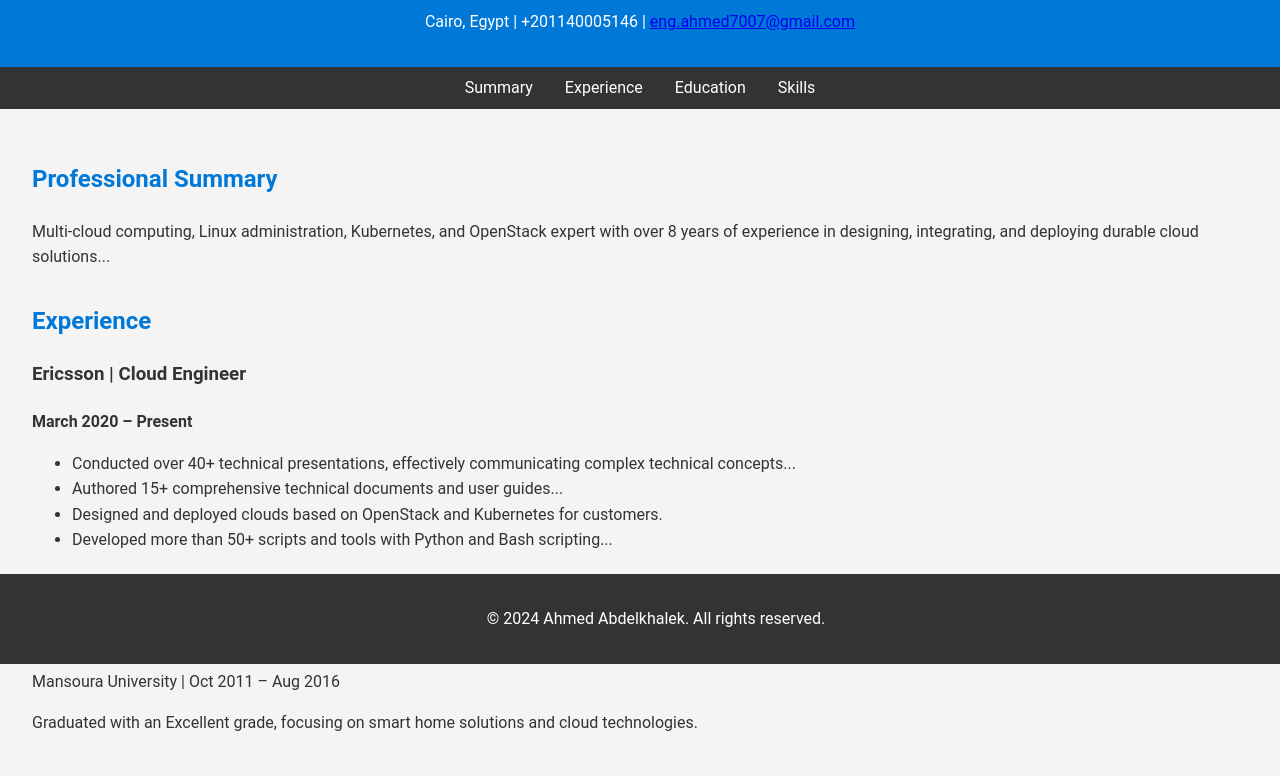
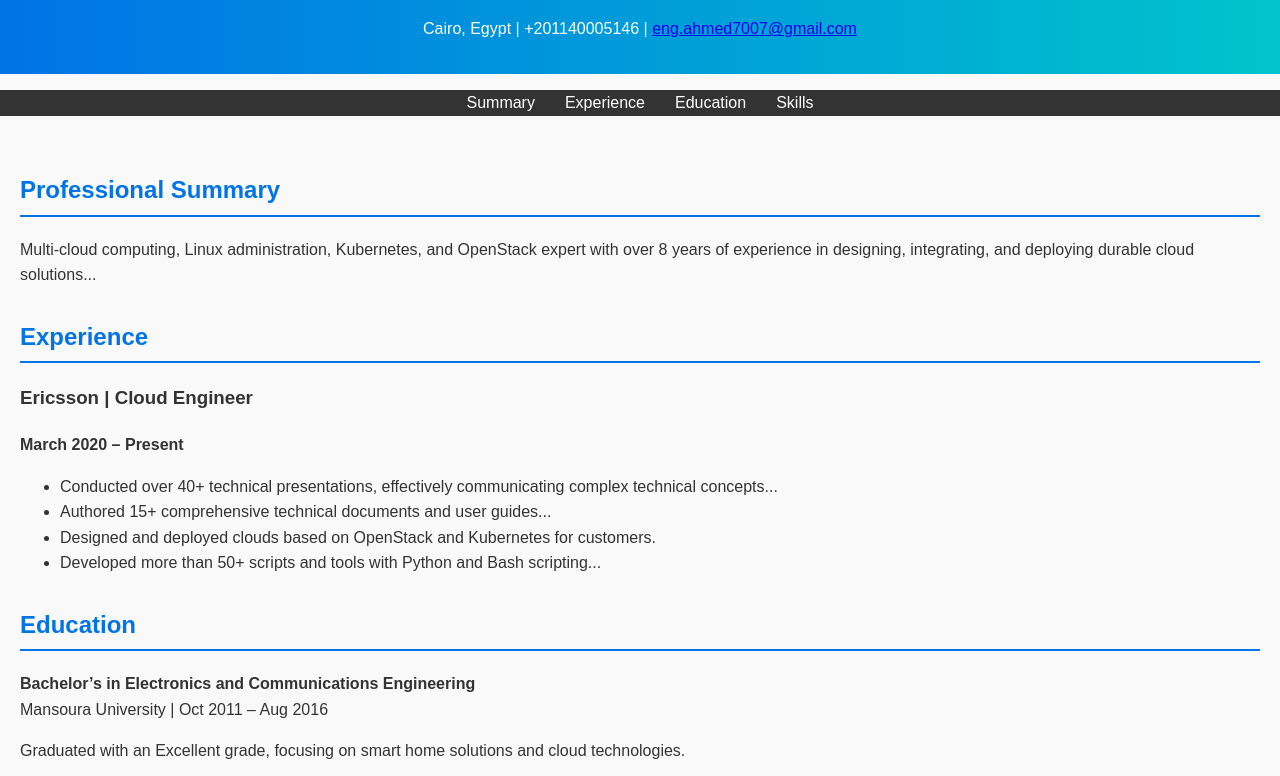
Before and after one commit to medoooo163/Resume, a plain HTML site: page index.html in a window 1280 px wide. Shown: the part 136-912 px from the top of the page. Drawn offline with Linux system fonts and the light colour scheme.

Commit message:
Update style.css

```diff
--- a/style.css
+++ b/style.css
@@ -1,59 +1,50 @@
+/* General Styles */
 body {
-  font-family: 'Roboto', sans-serif;
+  font-family: Arial, sans-serif;
+  line-height: 1.6;
   margin: 0;
   padding: 0;
-  line-height: 1.6;
   color: #333;
-  background: #f4f4f4;
+  background-color: #f9f9f9;
 }
-
 header {
-  text-align: center;
-  background: #0078D7;
+  background: linear-gradient(90deg, #0073e6, #00c4cc);
   color: white;
   padding: 1rem;
+  text-align: center;
 }
-
 header h1 {
   margin: 0;
 }
-
 nav ul {
+  list-style: none;
+  background: #333;
+  color: white;
   display: flex;
   justify-content: center;
-  list-style: none;
-  background: #333;
-  padding: 0.5rem 0;
-  margin: 0;
+  padding: 0;
 }
-
 nav ul li {
-  margin: 0 1rem;
+  margin: 0 15px;
 }
-
 nav ul li a {
   color: white;
   text-decoration: none;
 }
-
 main {
-  padding: 2rem;
+  padding: 20px;
 }
-
 section {
-  margin-bottom: 2rem;
+  margin-bottom: 30px;
 }
-
 h2 {
-  color: #0078D7;
+  color: #0073e6;
+  border-bottom: 2px solid #0073e6;
+  padding-bottom: 5px;
 }
-
 footer {
   text-align: center;
-  padding: 1rem;
+  padding: 10px;
   background: #333;
   color: white;
-  position: fixed;
-  bottom: 0;
-  width: 100%;
 }
```
